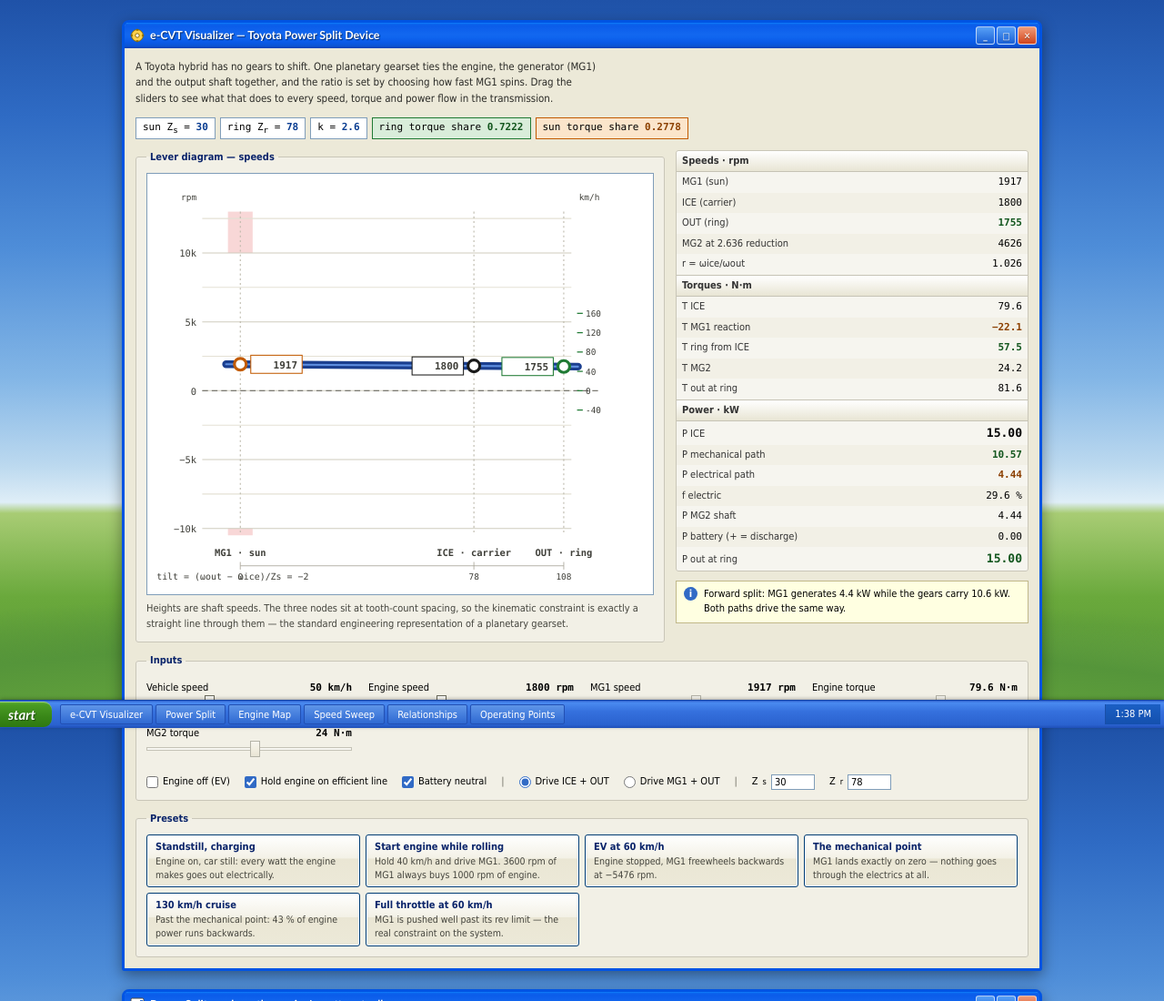
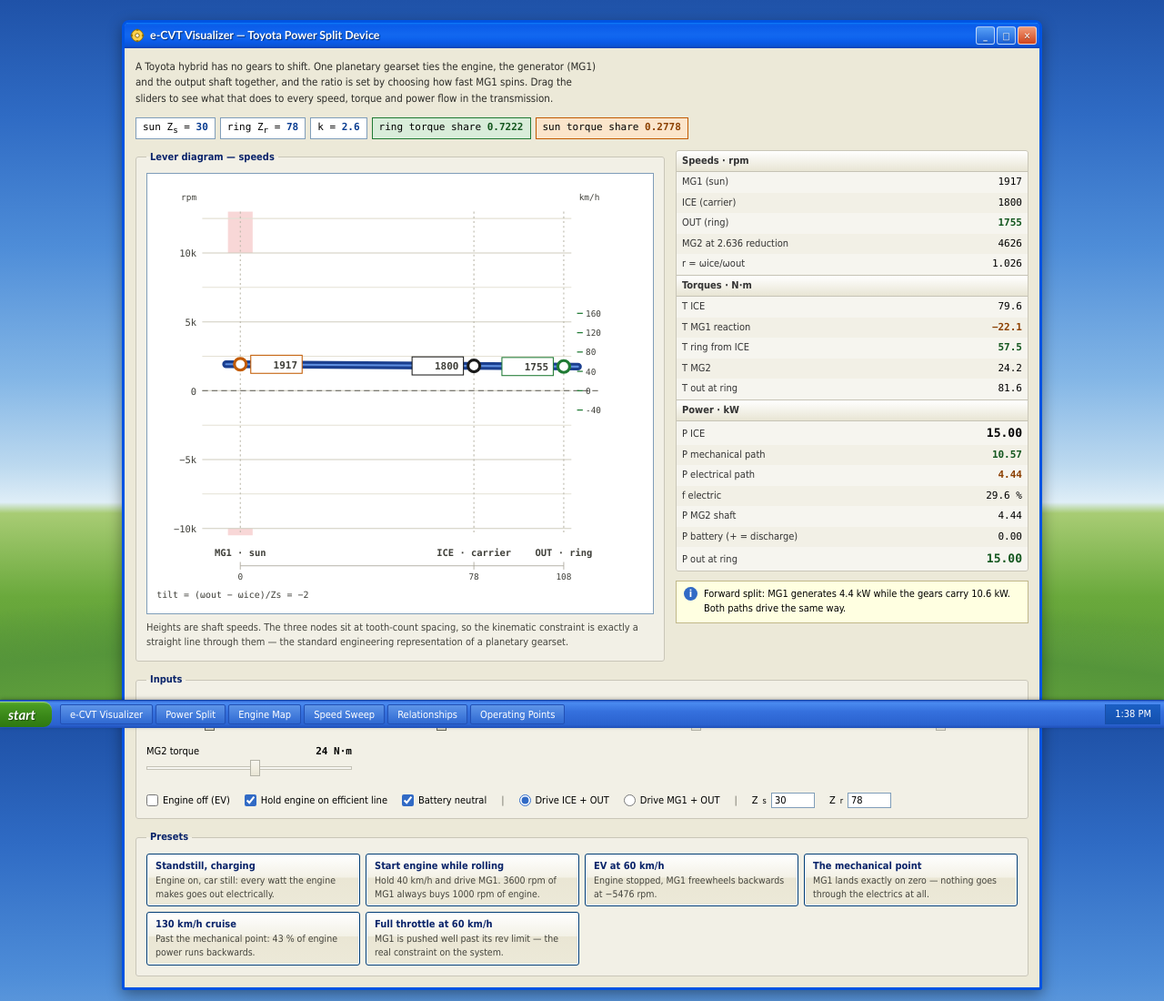
Before and after one commit to XenonTRX/ecvt-visualizer, a plain HTML site: page index.html in a window 1280 px wide. Shown: the top 1100 px of the page at 91% size. Drawn offline with Linux system fonts and the light colour scheme.

Commit message:
Fix overlapping labels in the lever diagram
The tilt readout and the tooth-unit dimension labels were drawn at the
same baseline, so the "0" mark landed on top of the second omega in
"(wout - wice)/Zs". Move the tilt line below the dimension line and
grow the viewBox to 450 to make room.

Co-Authored-By: Claude Opus 5 <noreply@anthropic.com>

```diff
--- a/index.html
+++ b/index.html
@@ -198,7 +198,7 @@
         <fieldset>
           <legend>Lever diagram &#8212; speeds</legend>
           <div class="sunken">
-            <svg id="lever" viewBox="0 0 520 430" role="img"
+            <svg id="lever" viewBox="0 0 520 450" role="img"
                  aria-label="Lever diagram showing MG1, engine and output speeds on one straight line"></svg>
           </div>
           <p style="margin-top:7px;color:#44443d;">Heights are shaft speeds. The three nodes sit at tooth-count
@@ -473,7 +473,7 @@
     var g=document.getElementById('lever');clear(g);
     var span=S.Zs+S.Zr,px=function(t){return X0+t*(X1-X0)/span;};
     var xs=px(0),xc=px(S.Zr),xr=px(span),z=sy(0);
-    g.appendChild(el('rect',{x:0,y:0,width:520,height:430,fill:'#fff'}));
+    g.appendChild(el('rect',{x:0,y:0,width:520,height:450,fill:'#fff'}));
     [[10000,VMAX],[VMIN,-10000]].forEach(function(p){
       var yA=sy(p[1]),yB=sy(p[0]);
       g.appendChild(el('rect',{x:xs-13,y:Math.min(yA,yB),width:26,height:Math.abs(yB-yA),fill:'var(--crit-soft)'}));
@@ -523,7 +523,7 @@
     pin(xs,y1,'var(--elec)',fmt(d.w1,0),1);
     pin(xc,yc,'#1a1a1a',fmt(d.we,0),-1);
     pin(xr,yr,'var(--mech)',fmt(d.wo,0),-1);
-    g.appendChild(el('text',{x:4,y:Y1+47,'font-size':9.5,fill:'var(--ink3)'},
+    g.appendChild(el('text',{x:4,y:Y1+66,'font-size':9.5,fill:'var(--ink3)'},
       'tilt = (ωout − ωice)/Zs = '+fmt(d.tilt,0)));
   }
 
```
